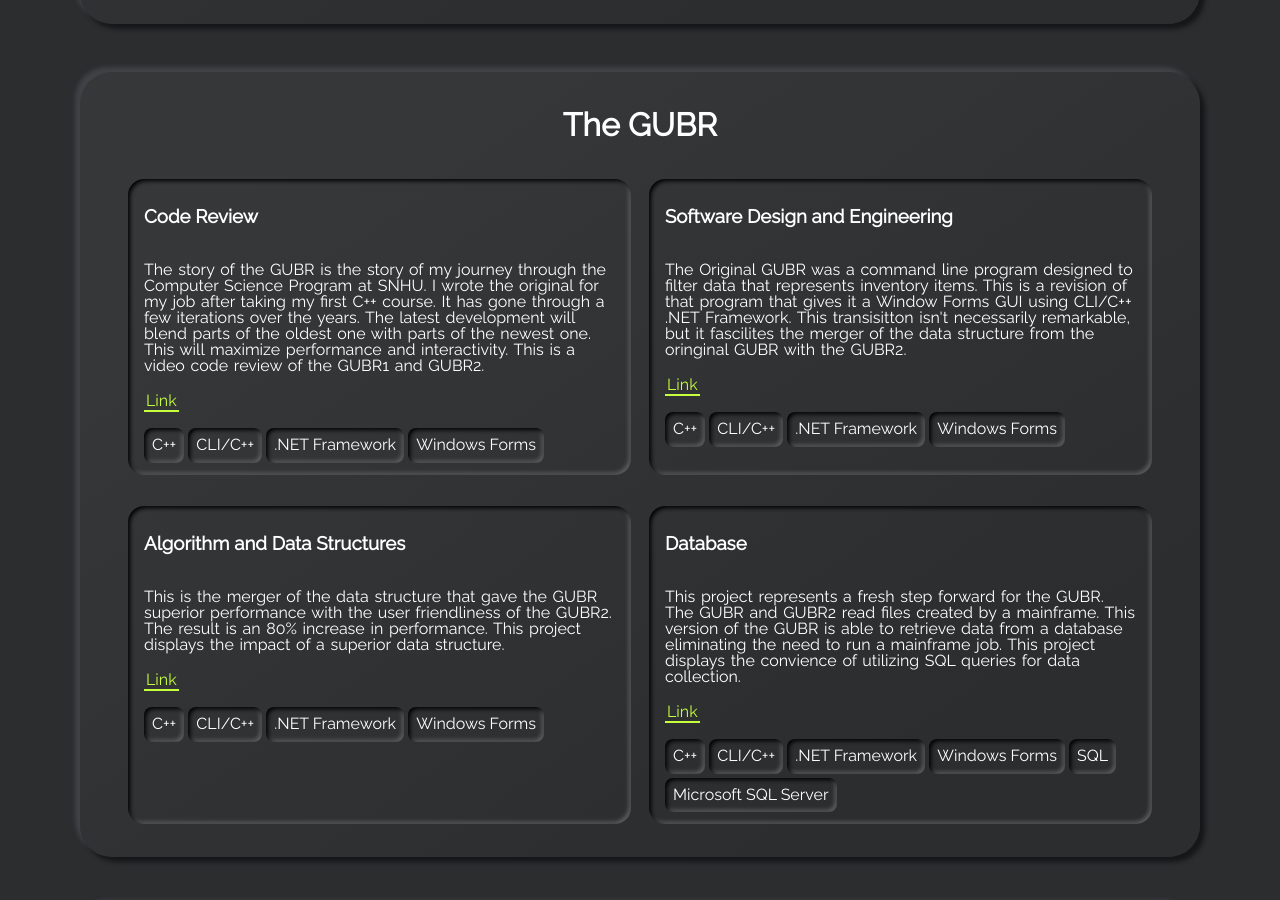
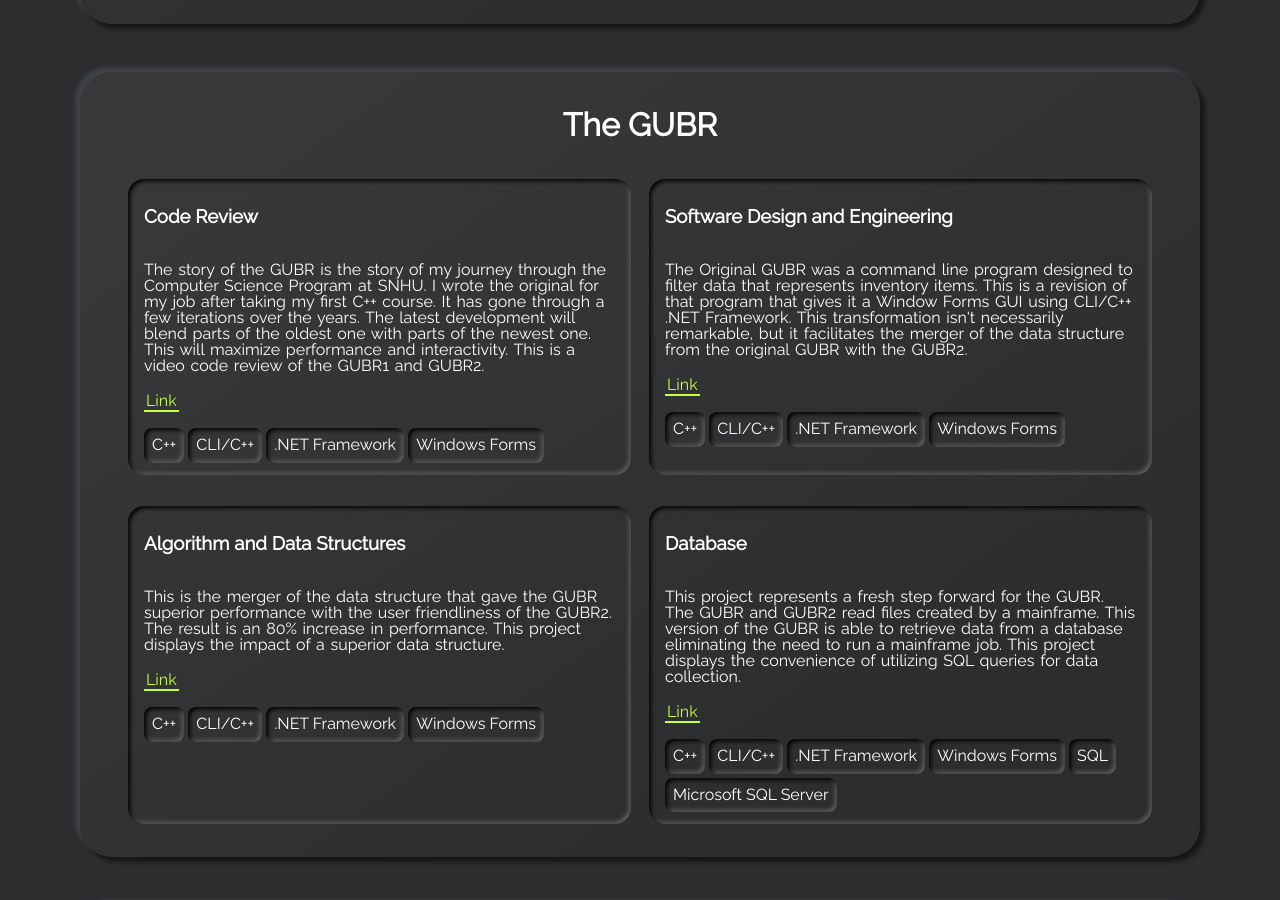
Before and after one commit to bedspirit/bedspirit.github.io, a Jekyll site: the page built from index.html, in a window 1280 px wide and 900 px high, scrolled down 2053 px. Built offline with Jekyll 4.4.1, drawn with Linux system fonts in a browser that asks for light colours.

Commit message:
Update projects.yml

```diff
--- a/_data/projects.yml
+++ b/_data/projects.yml
@@ -23,7 +23,7 @@
     - tag: Windows Forms
 
 - name: Software Design and Engineering
-  descr: "The Original GUBR was a command line program designed to filter data that represents inventory items.  This is a revision of that program that gives it a Window Forms GUI using CLI/C++ .NET Framework.  This transisitton isn't necessarily remarkable, but it fascilites the merger of the data structure from the oringinal GUBR with the GUBR2."
+  descr: "The Original GUBR was a command line program designed to filter data that represents inventory items.  This is a revision of that program that gives it a Window Forms GUI using CLI/C++ .NET Framework.  This transformation isn't necessarily remarkable, but it facilitates the merger of the data structure from the original GUBR with the GUBR2."
   demo: https://github.com/bedspirit/Gubr_Project1
   tags:
     - tag: C++
@@ -41,7 +41,7 @@
     - tag: Windows Forms
 
 - name: Database
-  descr: "This project represents a fresh step forward for the GUBR.  The GUBR and GUBR2 read files created by a mainframe.  This version of the GUBR is able to retrieve data from a database eliminating the need to run a mainframe job.  This project displays the convience of utilizing SQL queries for data collection."
+  descr: "This project represents a fresh step forward for the GUBR.  The GUBR and GUBR2 read files created by a mainframe.  This version of the GUBR is able to retrieve data from a database eliminating the need to run a mainframe job.  This project displays the convenience of utilizing SQL queries for data collection."
   demo: https://github.com/bedspirit/Gubr_Project3
   tags:
     - tag: C++
```
